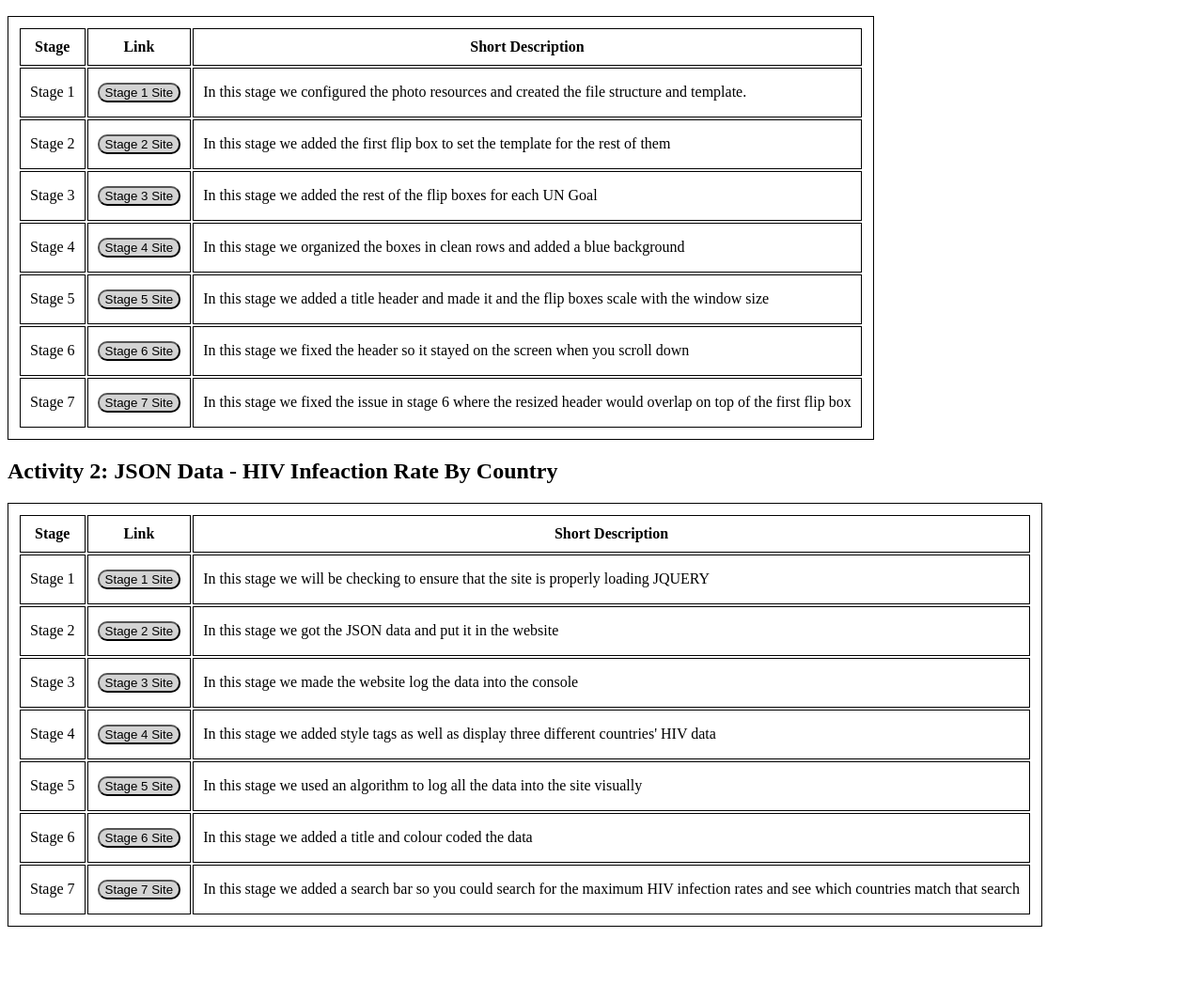
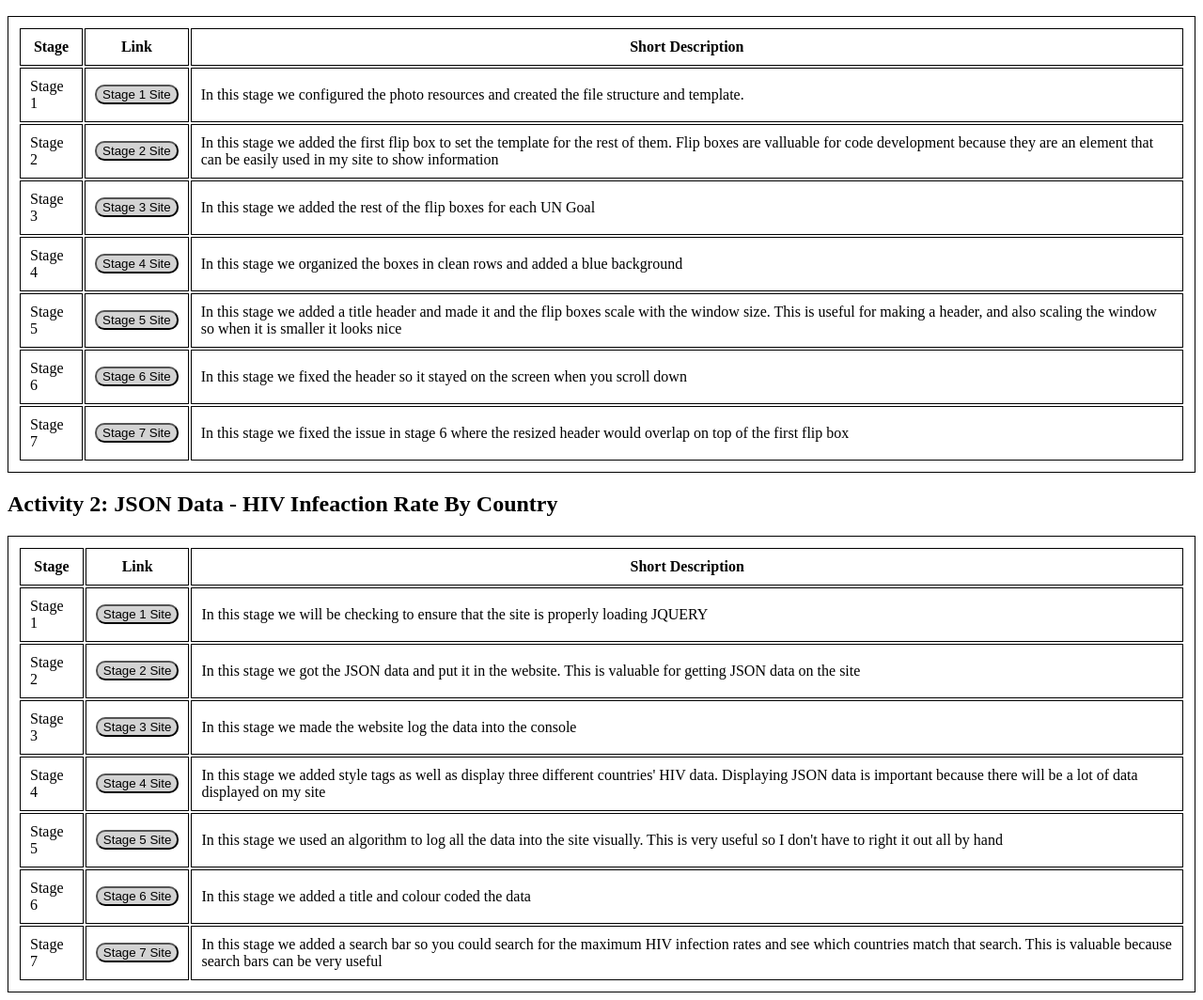
Before and after one commit to LukeNathan/lukenathan.github.io, a plain HTML site: page index.html in a window 1280 px wide. Shown: the part 148-1212 px from the top of the page at 94% size. Before the commit the page ends 1142 px from the top, so only its background shows below. Drawn offline with Linux system fonts and the light colour scheme.

Commit message:
descriptions

```diff
--- a/index.html
+++ b/index.html
@@ -58,7 +58,7 @@
       </form>
 
         </td>
-        <td>In this stage we added the first flip box to set the template for the rest of them</td>
+        <td>In this stage we added the first flip box to set the template for the rest of them. Flip boxes are valluable for code development because they are an element that can be easily used in my site to show information</td>
       </tr>
 
       <tr>
@@ -94,7 +94,7 @@
       </form>
 
         </td>
-        <td>In this stage we added a title header and made it and the flip boxes scale with the window size</td>
+        <td>In this stage we added a title header and made it and the flip boxes scale with the window size. This is useful for making a header, and also scaling the window so when it is smaller it looks nice</td>
       </tr>
 
       <tr>
@@ -151,7 +151,7 @@
       </form>
 
         </td>
-        <td>In this stage we got the JSON data and put it in the website </td>
+        <td>In this stage we got the JSON data and put it in the website. This is valuable for getting JSON data on the site</td>
       </tr>
 
       <tr>
@@ -175,7 +175,7 @@
       </form>
 
         </td>
-        <td>In this stage we added style tags as well as display three different countries' HIV data</td>
+        <td>In this stage we added style tags as well as display three different countries' HIV data. Displaying JSON data is important because there will be a lot of data displayed on my site</td>
       </tr>
 
       <tr>
@@ -187,7 +187,7 @@
       </form>
 
         </td>
-        <td>In this stage we used an algorithm to log all the data into the site visually</td>
+        <td>In this stage we used an algorithm to log all the data into the site visually. This is very useful so I don't have to right it out all by hand</td>
       </tr>
 
       <tr>
@@ -211,7 +211,7 @@
       </form>
 
         </td>
-        <td>In this stage we added a search bar so you could search for the maximum HIV infection rates and see which countries match that search</td>
+        <td>In this stage we added a search bar so you could search for the maximum HIV infection rates and see which countries match that search. This is valuable because search bars can be very useful</td>
       </tr>
 
     </table>
```
